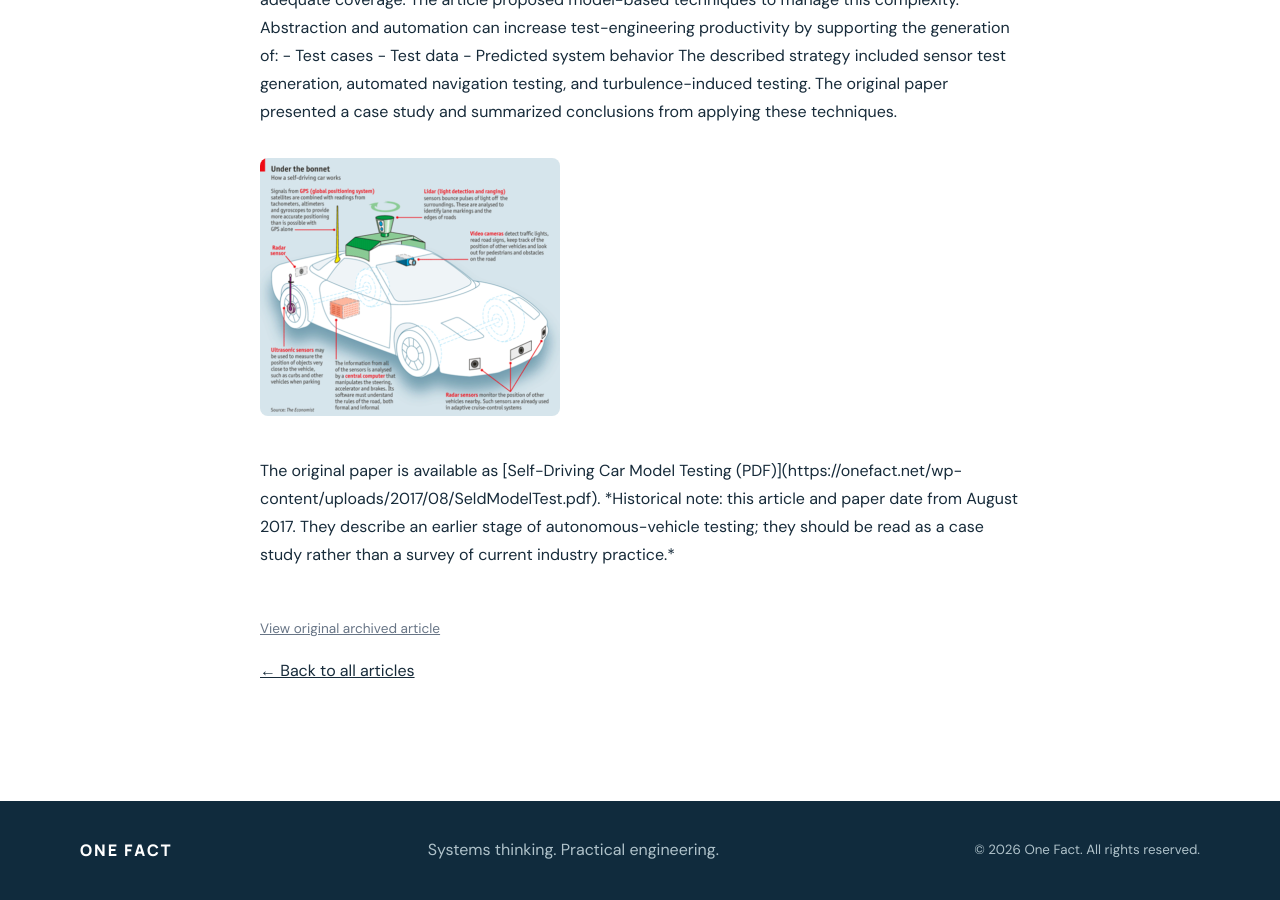
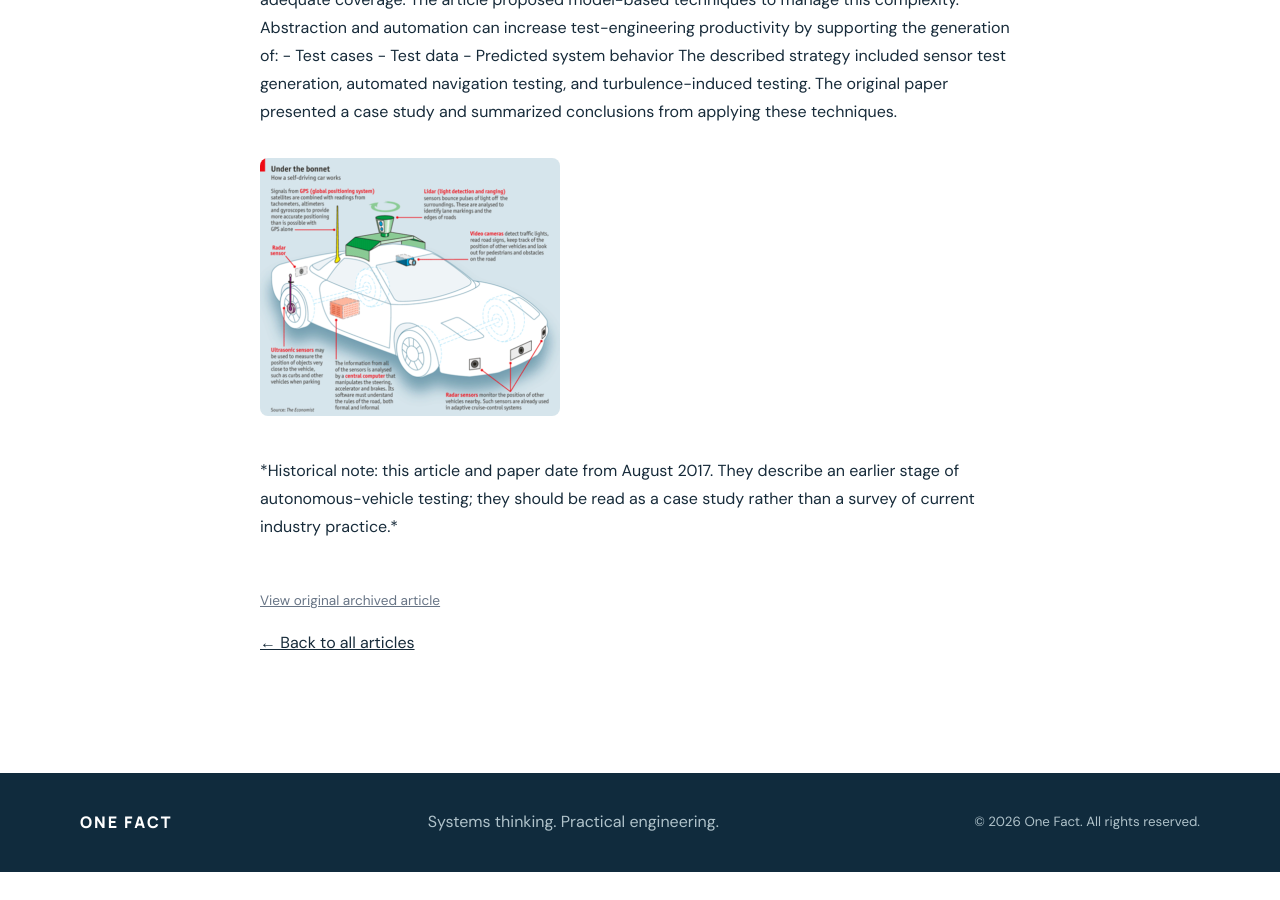
Before and after one commit to xtuml/onefactinc, a Jekyll site: the page built from _articles/model-based-testing-self-driving-cars.html, in a window 1280 px wide and 900 px high, scrolled down 696 px. Built offline with Jekyll 4.4.1, drawn with Linux system fonts in a browser that asks for light colours; after the commit the page ends 1568 px from its top, so only the background shows below that.

Commit message:
Remove unavailable self-driving car PDF reference

```diff
--- a/_articles/model-based-testing-self-driving-cars.html
+++ b/_articles/model-based-testing-self-driving-cars.html
@@ -19,6 +19,4 @@ The described strategy included sensor test generation, automated navigation tes
   <img src="{{ '/assets/images/seldcar-300x258-8657274.png' | relative_url }}" alt="Self-driving car illustration from the original article" loading="lazy">
 </figure>
 
-The original paper is available as [Self-Driving Car Model Testing (PDF)](https://onefact.net/wp-content/uploads/2017/08/SeldModelTest.pdf).
-
 *Historical note: this article and paper date from August 2017. They describe an earlier stage of autonomous-vehicle testing; they should be read as a case study rather than a survey of current industry practice.*
```
